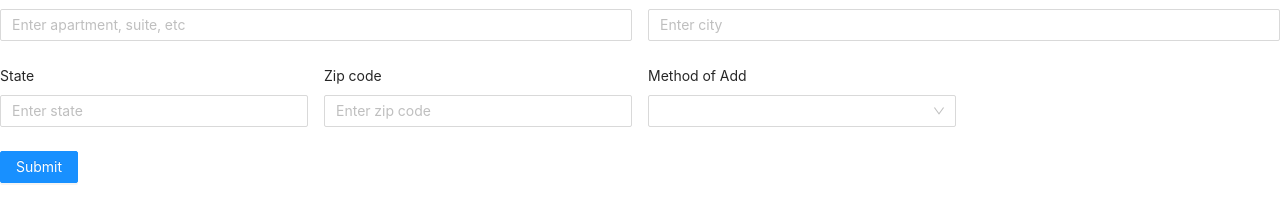
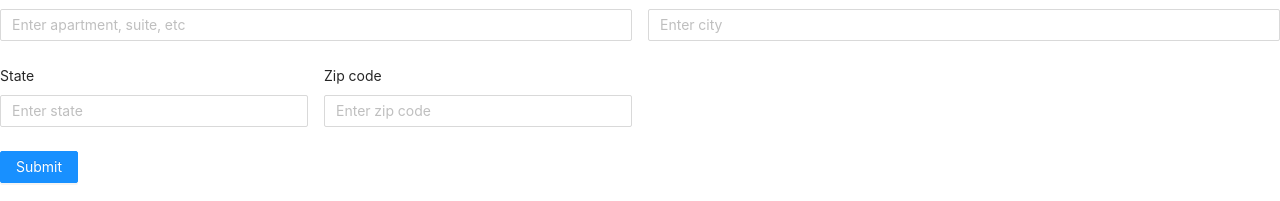
Before and after one commit to BloomTech-Labs/beerthoven-fe, a React (Create React App) app: page /people/form in a window 1280 px wide. Shown: the part 337-538 px from the top of the page. Built offline with nearby package versions, Linux system fonts and the light colour scheme.

Commit message:
Removed unneeded dropdown

```diff
--- a/src/components/forms/PeopleForm.js
+++ b/src/components/forms/PeopleForm.js
@@ -3,13 +3,8 @@ import { useForm, Controller } from 'react-hook-form';
 
 import { Form, Input, Button, Select, Row, Col } from 'antd';
 
-const { Option } = Select;
-
-const PeopleForm = () => {
+const PeopleForm = ({ onSubmit }) => {
 	const { control, handleSubmit, errors } = useForm();
-	const onSubmit = data => {
-		console.log('data', data);
-	};
 
 	const fieldProps = {
 		colon : false,
@@ -125,16 +120,7 @@ const PeopleForm = () => {
 							<Controller as={Input} type='text' control={control} name='zip' placeholder='Enter zip code' />
 						</Form.Item>
 					</Col>
-					<Col span={6}>
-						<Form.Item name='method-of-add' label='Method of Add' {...fieldProps}>
-							<Controller as={Select} control={control} name='method-of-add'>
-								<Option>select</Option>
-								<Option value='option1'>Option 1</Option>
-								<Option value='option2'>Option 2</Option>
-							</Controller>
-						</Form.Item>
-					</Col>
-					<Col span={6} />
+					<Col span={12} />
 				</Row>
 
 				<Controller name='submit' as={Button} type='primary' htmlType='submit' control={control}>
```
